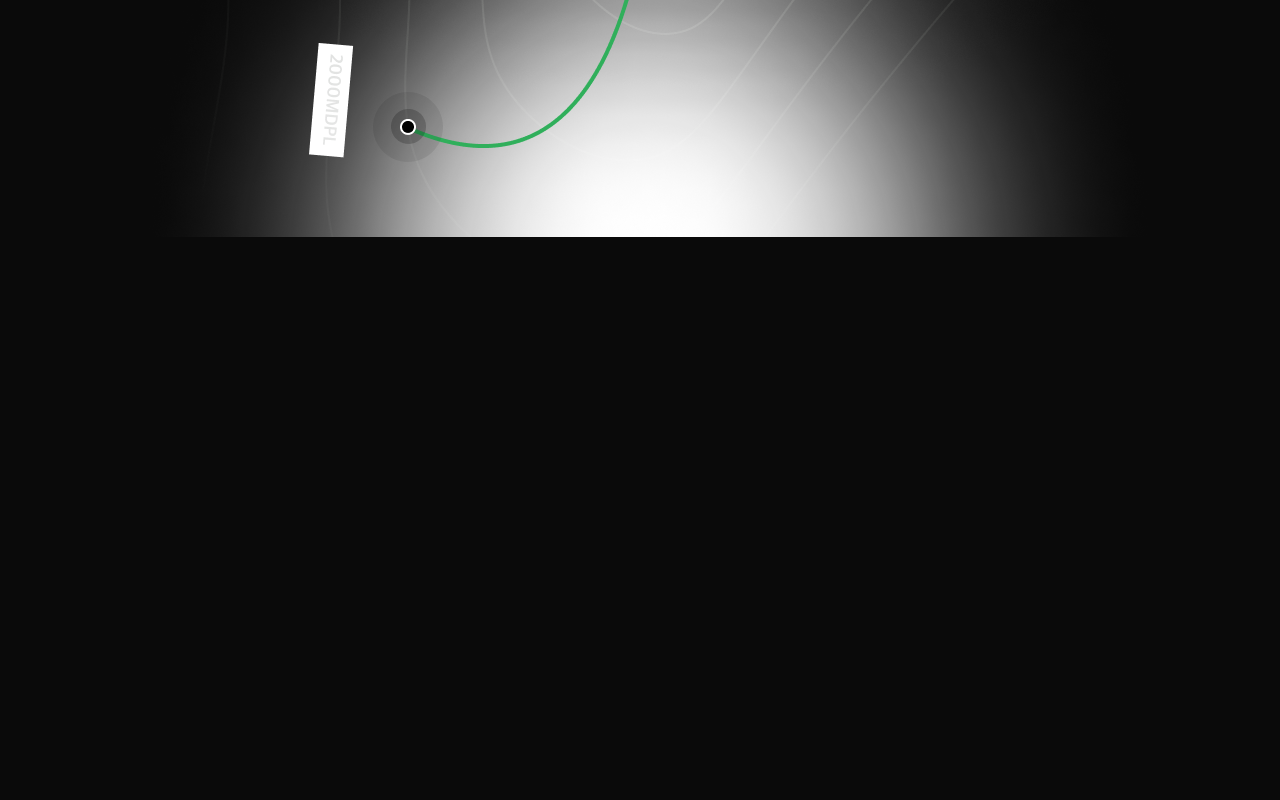
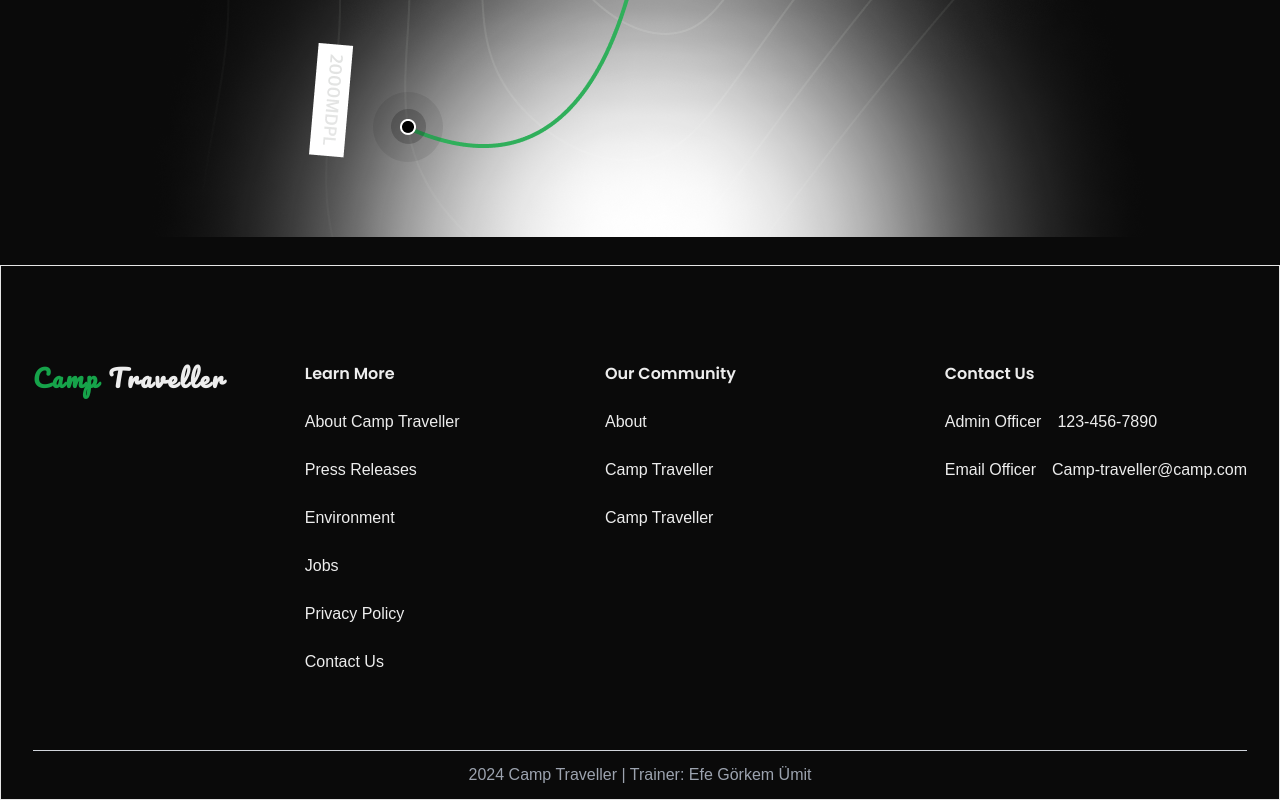
Before and after one commit to chttrgt/camptraveller, a Next.js app: page / in a window 1280 px wide. Shown: the part 3054-3854 px from the top of the page. Before the commit the page ends 3319 px from the top, so only its background shows below. Built offline with nearby package versions, Linux system fonts and the light colour scheme.

Commit message:
Created Footer components...

```diff
--- a/app/page.tsx
+++ b/app/page.tsx
@@ -8,6 +8,7 @@ import Camp from "@/components/camp/Camp";
 import Testimonials from "@/components/testimonials/Testimonials";
 import Work from "@/components/work/Work";
 import Features from "@/components/features/Features";
+import Footer from "@/components/footer/Footer";
 
 export default function Home() {
   useEffect(() => {
@@ -27,6 +28,7 @@ export default function Home() {
       <Work />
       <Testimonials />
       <Features />
+      <Footer />
     </>
   );
 }
--- /dev/null
+++ b/components/footer/Footer.tsx
@@ -0,0 +1,54 @@
+import { FOOTER_CONTACT_INFO, FOOTER_LINKS } from "@/constants";
+import Link from "next/link";
+import React from "react";
+import FooterItems from "./FooterItems";
+
+const Footer = () => {
+  return (
+    <footer className="flex items-center justify-center border border-t shadow">
+      <div className="container flex w-full flex-col gap-16">
+        <div className="mb-3 mt-24 flex flex-col items-start justify-center gap-20 md:flex-row">
+          <Link
+            href="/"
+            className="font-pacifiko text-2xl font-semibold tracking-widest"
+          >
+            <span className="text-green-600">Camp</span> Traveller
+          </Link>
+          <div className="flex flex-wrap justify-between gap-10 md:flex-1">
+            {FOOTER_LINKS.map((columns) => (
+              <FooterItems title={columns.title} key={columns.title}>
+                {columns.links.map((link) => (
+                  <Link href="/" key={link}>
+                    {link}
+                  </Link>
+                ))}
+              </FooterItems>
+            ))}
+          </div>
+
+          <div className="flex flex-wrap justify-end gap-10 md:flex-1">
+            <FooterItems title={FOOTER_CONTACT_INFO.title}>
+              {FOOTER_CONTACT_INFO.links.map((link) => (
+                <Link
+                  key={link.label}
+                  href="/"
+                  className="flex gap-4 md:flex-col lg:flex-row"
+                >
+                  <p>{link.label}</p>
+                  <p>{link.value}</p>
+                </Link>
+              ))}
+            </FooterItems>
+          </div>
+        </div>
+        <div className="border-t border-gray-300 p-3 text-center">
+          <p className="w-full text-center text-gray-400">
+            2024 Camp Traveller | Trainer: Efe Görkem Ümit
+          </p>
+        </div>
+      </div>
+    </footer>
+  );
+};
+
+export default Footer;
--- /dev/null
+++ b/components/footer/FooterItems.tsx
@@ -0,0 +1,17 @@
+import React from "react";
+
+interface IFooterItemProps {
+  title: string;
+  children: React.ReactNode;
+}
+
+const FooterItems = ({ children, title }: IFooterItemProps) => {
+  return (
+    <div className="flex flex-col gap-6">
+      <h4 className="font-popins font-semibold">{title}</h4>
+      {children}
+    </div>
+  );
+};
+
+export default FooterItems;
```
